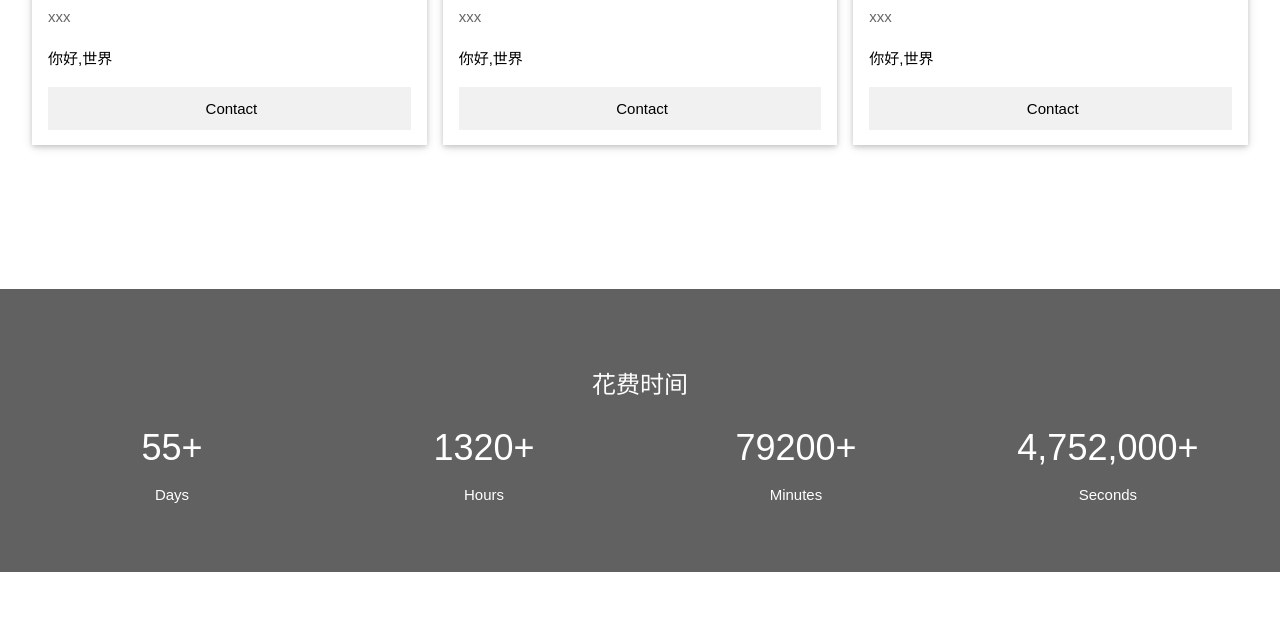
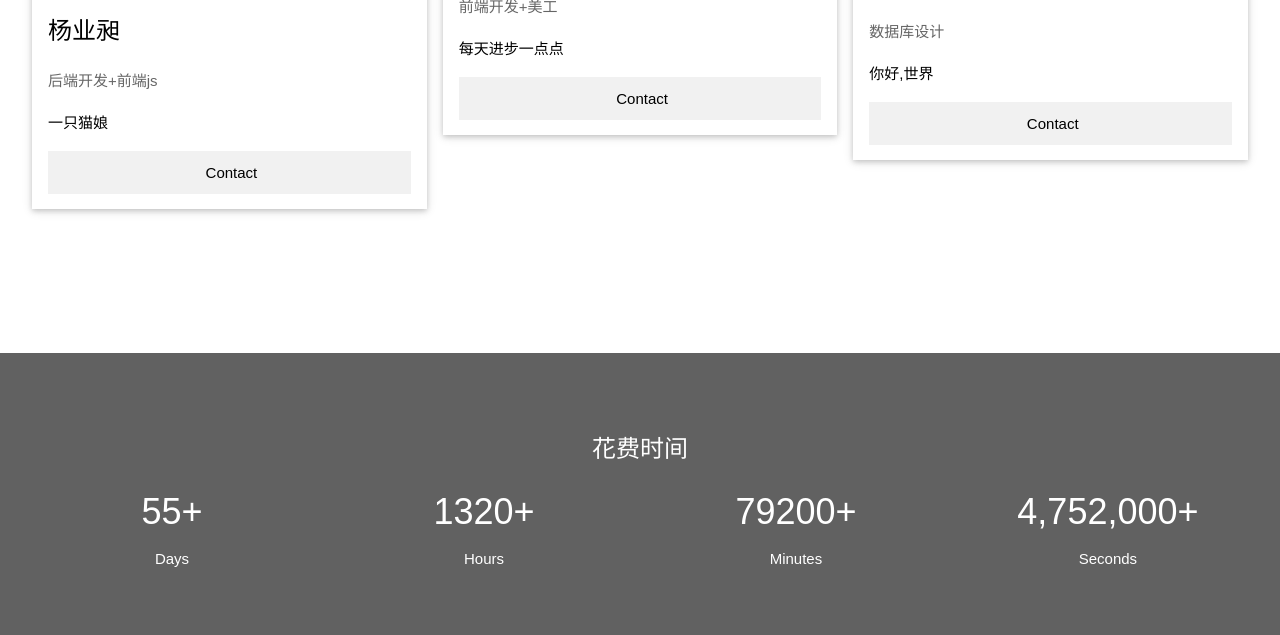
Before and after one commit to yyc001/db-project, a Flask app: template templates/homepage.html in a window 1280 px wide. Shown: the part 2538-3173 px from the top of the page. Run offline with Flask 2, Linux system fonts and the light colour scheme; the template is opened without the code that fills it, so the values that code supplies are empty; some web fonts are replaced.

Commit message:
homepage

```diff
--- a/app.py
+++ b/app.py
@@ -14,11 +14,10 @@ app = Flask(__name__,
 app.config['SECRET_KEY'] = '\x0fW\xdc\x13\xeel(\xe9\xb5\xbaa\xa4\xc0\xb5\xaaK^\xd1Y\x81)#\x92T'
 app.config['PERMANENT_SESSION_LIFETIME'] = datetime.timedelta(days=7)
 
-@app.route('/homepage')
+
+@app.route('/home')
 def homepage():
     return render_template("homepage.html")
-
-
 
 
 def require_login(func):
@@ -63,7 +62,7 @@ def index():
         cursor.execute("select set_id,test_id from manage.test_table limit 1")
         result = cursor.fetchone()
         return redirect(f"/question/{result[0]}/{result[1]}")
-    return redirect('/login')
+    return redirect('/home')
 
 
 @app.route('/login')
@@ -170,7 +169,7 @@ def check_same_table(user_db, test, cursor):
     cursor.execute(f"select * from {user_db}.{test}")
     user_rownum = cursor.rowcount
     user_description = cursor.description
-    user_description = set([desc[0] for desc in user_description])
+    user_description = set([desc[0] for desc in user_description ])
 
     leak = std_description - user_description
     more = user_description - std_description
@@ -266,7 +265,7 @@ def user_select_page(factory):
     page_num = int(request.form.get("page", "1"))
     print(page_num)
     cursor = factory.get_root_cursor()
-    cursor.execute("select query from manage.saved_query where sid=%s", (session['username'], ))
+    cursor.execute("select query from manage.saved_query where sid=%s", (session['username'],))
     query = cursor.fetchone()[0]
     return user_run_query(factory, query, page_num=page_num)
 
--- a/data_format.py
+++ b/data_format.py
@@ -3,7 +3,7 @@ import re
 
 class Problem:
     def __init__(self, test_id, cursor):
-        cursor.execute("select test_name,test_desc,expected_time,score from manage.test_table where test_id=%s", (test_id,))
+        cursor.execute("select test_name,test_desc,CONVERT_TZ(expected_time, 'UTC', '+8:00'),score from manage.test_table where test_id=%s", (test_id,))
         result = cursor.fetchone()
         self.idx = test_id
         self.title, self.description, self.expected_time, self.score = result
@@ -11,7 +11,7 @@ class Problem:
 
 class Submission:
     def __init__(self, sid, test_id, cursor):
-        cursor.execute("select submission_time, result from manage.record where sid=%s and test_id=%s", (sid, test_id))
+        cursor.execute("select CONVERT_TZ(submission_time, 'UTC', '+8:00'), result from manage.record where sid=%s and test_id=%s", (sid, test_id))
         if cursor.rowcount == 0:
             self.time = "N/A"
             self.message = ""
--- a/db/setup.sql
+++ b/db/setup.sql
@@ -83,11 +83,12 @@ create table record(
     sid varchar(12) not null,
     submission_time datetime not null,
     test_id varchar(12) not null,
-    result varchar(30) not null
+    result varchar(30) not null,
+    primary key (sid, test_id)
 );
 
 create table test_table(
-    test_id varchar(12) not null primary key,
+    test_id varchar(12) primary key,
     test_name varchar(12) not null,
     test_desc text not null,
     set_id varchar(12) not null,
--- a/templates/homepage.html
+++ b/templates/homepage.html
@@ -20,7 +20,7 @@ body, html {
 .bgimg-1 {
   background-position: center;
   background-size: cover;
-  background-image: url("/background.jpeg");
+  background-image: url("/background.jpg");
   min-height: 100%;
 }
 
@@ -37,7 +37,7 @@ body, html {
     <a href="#home" class="w3-bar-item w3-button w3-wide">数据库OJ</a>
     <!-- Right-sided navbar links -->
     <div class="w3-right w3-hide-small">
-      <a href="/homepage" class="w3-bar-item w3-button">ABOUT</a>
+      <a href="#" class="w3-bar-item w3-button">ABOUT</a>
       <a href="#team" class="w3-bar-item w3-button"><i class="fa "></i> TEAM</a>
       <a href="#work" class="w3-bar-item w3-button"><i class="fa "></i> WORK</a>
       <a href="/login" class="w3-bar-item w3-button"><i class="fa "></i> LOGIN</a>
@@ -53,12 +53,12 @@ body, html {
 
 
 <!-- Header with full-height image -->
-<header class="bgimg-1 w3-display-container w3-grayscale-min" id="home">
+<header class="bgimg-1 w3-display-container" id="home">
   <div class="w3-display-left w3-text-white" style="padding:48px">
-    <span class="w3-jumbo w3-hide-small">开始进入SQL的世界吧</span><br>
+    <span id="ppp" class="w3-jumbo w3-hide-small"></span><br>
     <span class="w3-xxlarge w3-hide-large w3-hide-medium">开始吧</span><br>
     <span class="w3-large">不要浪费时间了 </span>
-    <p><a href="/" class="w3-button w3-white w3-padding-large w3-large w3-margin-top w3-opacity w3-hover-opacity-off">了解更多并开始</a></p>
+    <p><a href="/login" class="w3-button w3-white w3-padding-large w3-large w3-margin-top w3-opacity w3-hover-opacity-off">了解更多并开始</a></p>
   </div>
 
 </header>
@@ -100,7 +100,7 @@ body, html {
       <p><a href="#work" class="w3-button w3-black"><i class="fa "></i> 我们的工作</a></p>
     </div>
     <div class="w3-col m6">
-      <img class="w3-image w3-round-large" src="/background.jpeg" alt="Buildings" width="700" height="394">
+      <img class="w3-image w3-round-large" src="/overview.png" alt="Buildings" width="700" height="394">
     </div>
   </div>
 </div>
@@ -109,37 +109,37 @@ body, html {
 <div class="w3-container" style="padding:128px 16px" id="team">
   <h3 class="w3-center">我们的团队</h3>
   <p class="w3-center w3-large">努力工作</p>
-  <div class="w3-row-padding w3-grayscale" style="margin-top:64px">
+  <div class="w3-row-padding" style="margin-top:64px">
     <div class="w3-col l4 m6 w3-margin-bottom">
       <div class="w3-card">
-        <img src="/background.jpeg" alt="yyc" style="width:100%">
+        <img src="/yyc-profile.png" alt="yyc" style="width:100%">
         <div class="w3-container">
-          <h3>YYC</h3>
-          <p class="w3-opacity">xxx</p>
-          <p>你好,世界</p>
-          <p><button class="w3-button w3-light-grey w3-block"><i class="fa "></i> Contact</button></p>
+          <h3>杨业昶</h3>
+          <p class="w3-opacity">后端开发+前端js</p>
+          <p>一只猫娘</p>
+          <p><a class="w3-button w3-light-grey w3-block" href="mailto:1594088331@qq.com"><i class="fa "></i> Contact</a></p>
         </div>
       </div>
     </div>
     <div class="w3-col l4 m6 w3-margin-bottom">
       <div class="w3-card">
-        <img src="/background.jpeg" alt="gjc" style="width:100%">
+        <img src="/gjc-profile.jpeg" alt="gjc" style="width:100%">
         <div class="w3-container">
-          <h3>GJC</h3>
-          <p class="w3-opacity">xxx</p>
-          <p>你好,世界</p>
-          <p><button class="w3-button w3-light-grey w3-block"><i class="fa "></i> Contact</button></p>
+          <h3>管进程</h3>
+          <p class="w3-opacity">前端开发+美工</p>
+          <p>每天进步一点点</p>
+          <p><a class="w3-button w3-light-grey w3-block" href="mailto:1312873167@qq.com"><i class="fa "></i> Contact</a></p>
         </div>
       </div>
     </div>
     <div class="w3-col l4 m6 w3-margin-bottom">
       <div class="w3-card">
-        <img src="/background.jpeg" alt="cz" style="width:100%">
+        <img src="/cz-profile.jpg" alt="cz" style="width:100%">
         <div class="w3-container">
-          <h3>CZ</h3>
-          <p class="w3-opacity">xxx</p>
+          <h3>陈正</h3>
+          <p class="w3-opacity">数据库设计</p>
           <p>你好,世界</p>
-          <p><button class="w3-button w3-light-grey w3-block"><i class="fa "></i> Contact</button></p>
+          <p><a class="w3-button w3-light-grey w3-block" href="mailto:2560570216@qq.com"><i class="fa "></i> Contact</a></p>
         </div>
       </div>
     </div>
@@ -279,7 +279,7 @@ function w3_close() {
 
 <script>
     var test = document.querySelector('#ppp');
-    txt = "数据库OJ";
+    txt = "开始进入SQL的世界吧";
     arrtxt = txt.split(''); //将文本转换为数组
     var i = 0,
         timer = setInterval(function () {
```
Also changed, not shown: templates/index.html (+4 -28 lines), static/background.jpg (added), static/biaochaxun.png (added), static/cz-profile.jpg (added), static/gjc-profile.jpeg (renamed from static/background.jpeg), static/kanbanniang.png (added), static/overview.png (added), static/pinglunqu.png (added), 1 other file.
